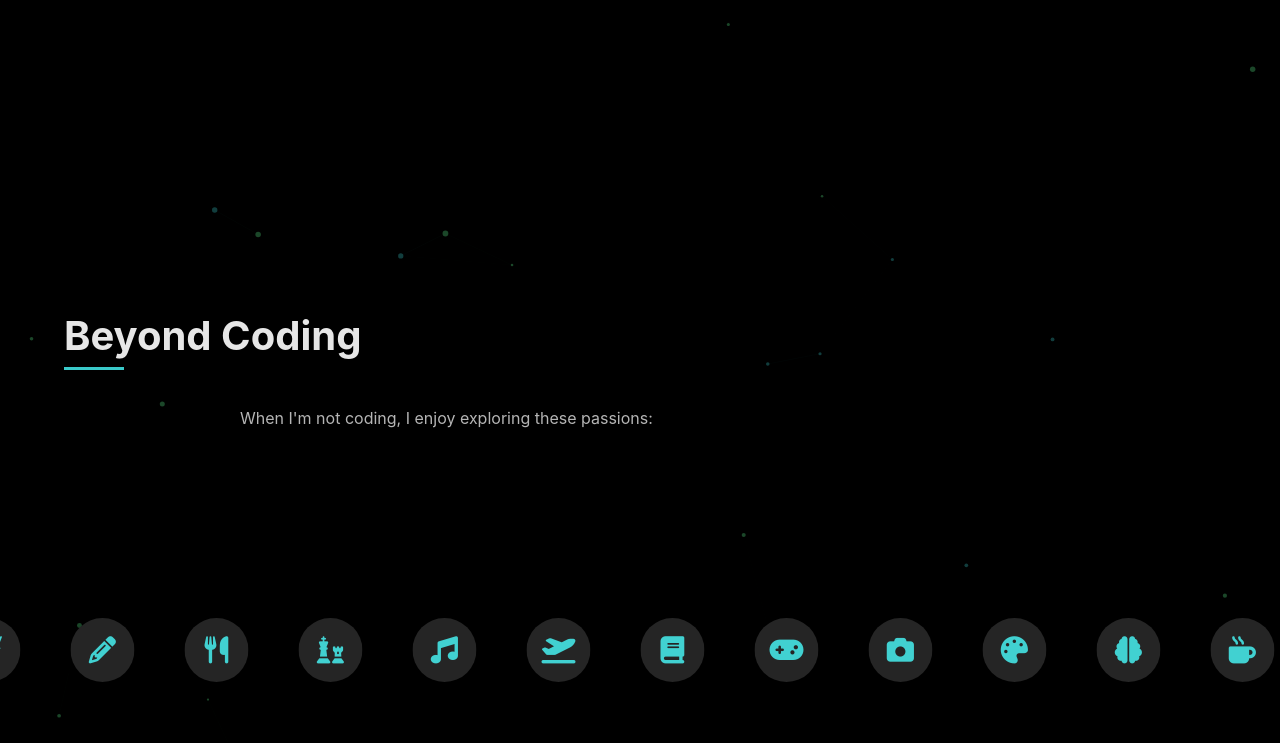
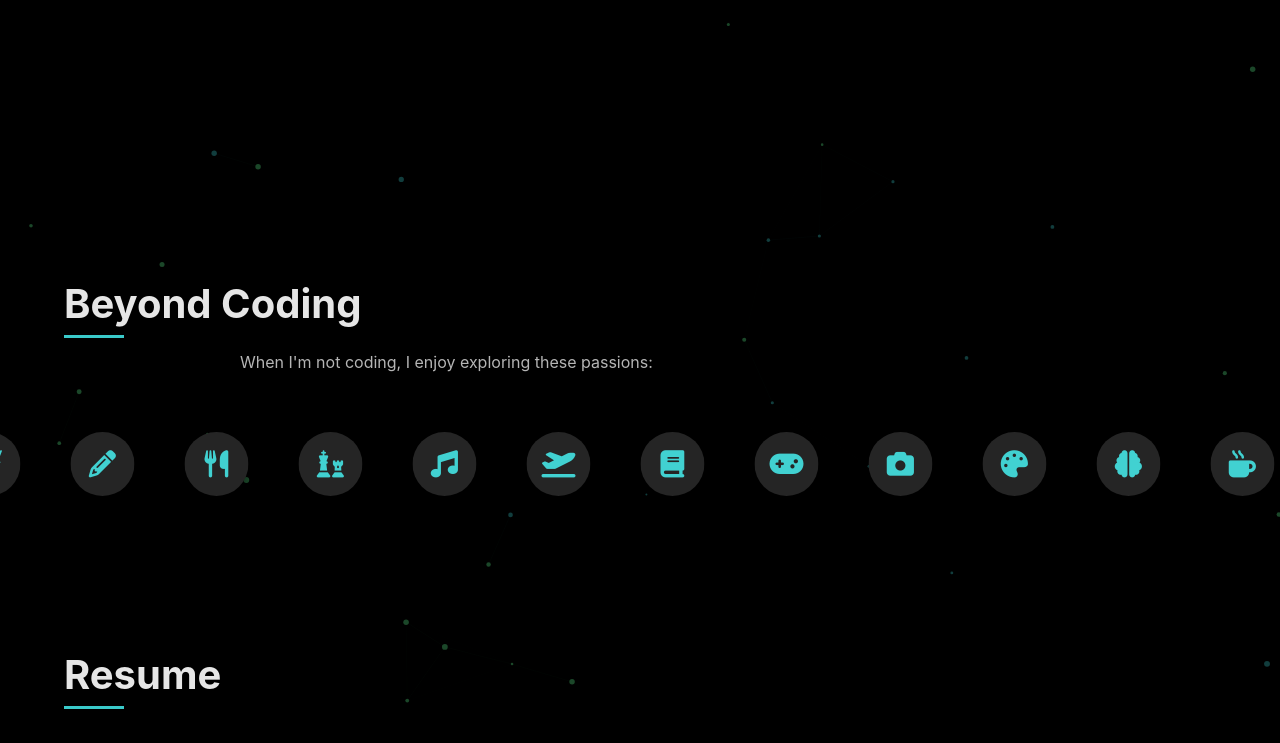
Before and after one commit to Viraj012/my-portfolio, a plain HTML site: page index.html in a window 1280 px wide. Shown: the part 4917-5660 px from the top of the page. Drawn offline with nearby package versions, Linux system fonts and the light colour scheme.

Commit message:
adjusted some heights

```diff
--- a/interests.js
+++ b/interests.js
@@ -17,9 +17,9 @@ document.addEventListener('DOMContentLoaded', function() {
     container.innerHTML = '';
 
     // Add some clearance space to container
-    container.style.marginTop = '180px';
-    container.style.marginBottom = '100px';
-    container.style.height = '150px';
+    container.style.marginTop = '50px';
+    container.style.marginBottom = '50px';
+    container.style.height = '50px';
 
     // Create a carousel track
     const track = document.createElement('div');
--- a/styles.css
+++ b/styles.css
@@ -1121,6 +1121,24 @@ footer {
     position: relative;
 }
 
+.interests {
+    min-height: auto; /* Instead of any fixed height that might be set */
+}
+
+.interests.section {
+    padding: 3rem 0; /* Reduced from 5rem */
+}
+
+/* Adjust the margin on the interests intro text */
+.interests-intro {
+    margin-bottom: 1rem; /* Reduced from 2rem */
+}
+
+/* Make the section title closer to the intro text */
+.interests .section-title {
+    margin-bottom: 1.5rem; /* Reduced from 3rem */
+}
+
 .interest-icon {
     width: 4rem;
     height: 4rem;
```
Also changed, not shown: 1 other file.
